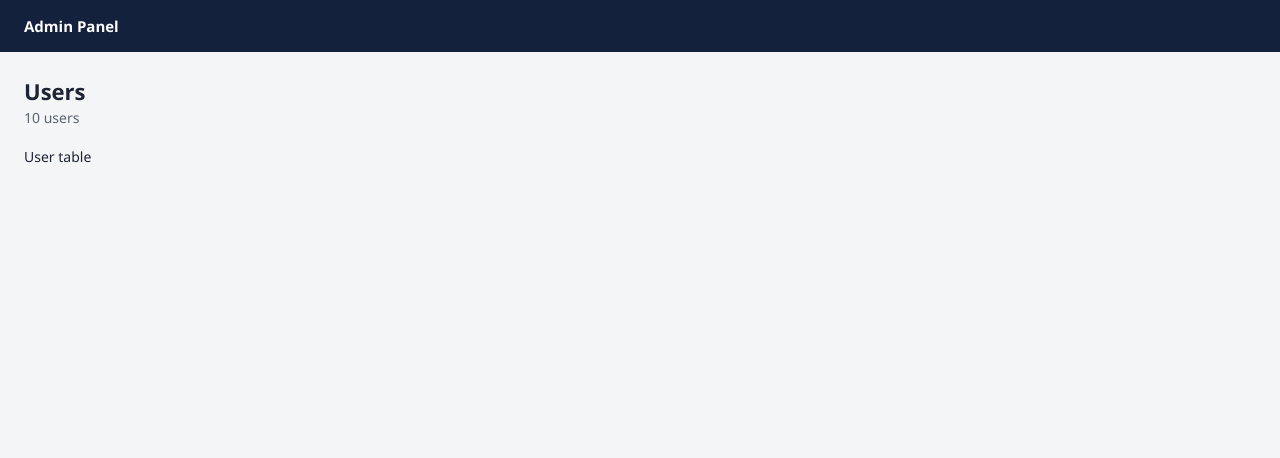
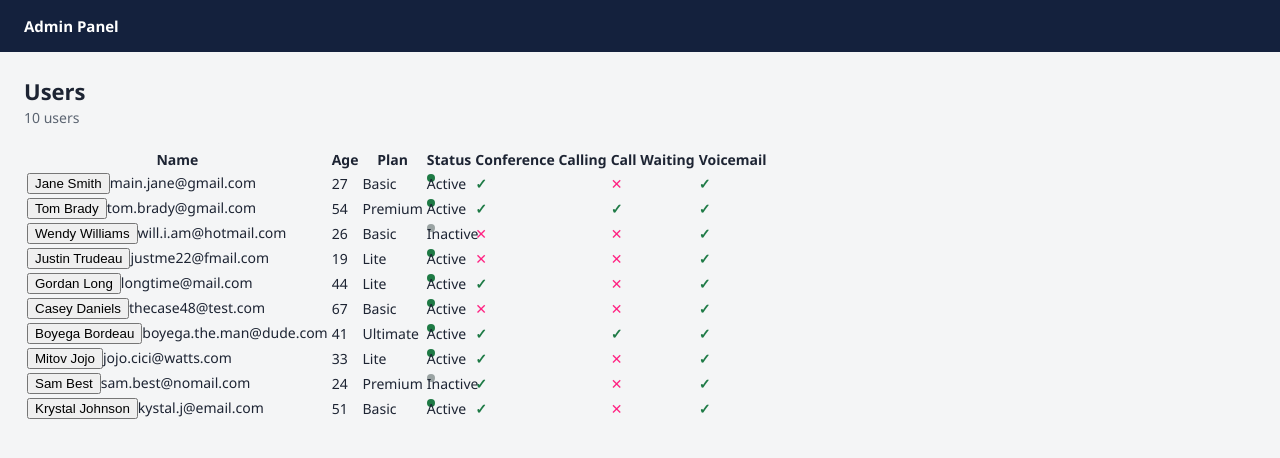
Before and after one commit to SafiullahRattar/mitel-assessment, an Angular app: page / in a window 1280 px wide. Shown: the top 458 px of the page. Built offline with nearby package versions, Linux system fonts and the light colour scheme.

Commit message:
add user table component

```diff
--- a/src/app/app.html
+++ b/src/app/app.html
@@ -21,6 +21,6 @@
       <button type="button" class="link" (click)="srvc.reload()">Reload Users</button>
     </div>
   } @else {
-    <p>User table</p>
+    <app-user-table [users]="srvc.users()"/>
   }
 </main>
--- a/src/app/app.ts
+++ b/src/app/app.ts
@@ -1,9 +1,10 @@
 import { Component, inject, signal } from '@angular/core';
 import { RouterOutlet } from '@angular/router';
 import { UserService } from './users/user.service';
+import { UserTable } from './users/user-table/user-table';
 
 @Component({
-  imports: [RouterOutlet],
+  imports: [UserTable],
   selector: 'app-root',
   styleUrl: './app.css',
   templateUrl: './app.html',
--- /dev/null
+++ b/src/app/users/user-drawer/user-drawer.html
@@ -0,0 +1 @@
+<p>user-drawer works!</p>
--- /dev/null
+++ b/src/app/users/user-table/user-table.html
@@ -0,0 +1,42 @@
+<div class="table-wrapper">
+  <table>
+    <thead>
+      <tr>
+        <th>Name</th>
+        <th class="num col-age">Age</th>
+        <th>Plan</th>
+        <th>Status</th>
+        @for (f of featureKeys; track f) {
+          <th class="feat">{{ featureLabels[f] }}</th>
+        }
+      </tr>
+    </thead>
+
+    <tbody>
+      @for (user of users(); track user.id) {
+        <tr>
+          <td>
+            <button type="button" class="name-btn">{{ user.name }}</button>
+            <span class="sub">{{ user.email }}</span>
+          </td>
+          <td class="num col-age">{{ user.age }}</td>
+          <td>{{ user.plan.type | titlecase }}</td>
+          <td>
+            <span class="dot" [class.active]="user.plan.status == 'active'">{{
+              user.plan.status | titlecase
+            }}</span>
+          </td>
+          @for (f of featureKeys; track f) {
+            <td class="feat">
+              @if (user.plan.features[f]) {
+                <span class="yes">✓</span>
+              } @else {
+                <span class="no">✕</span>
+              }
+            </td>
+          }
+        </tr>
+      }
+    </tbody>
+  </table>
+</div>
--- /dev/null
+++ b/src/app/users/user-table/user-table.ts
@@ -0,0 +1,17 @@
+import { TitleCasePipe } from '@angular/common';
+import { Component, input } from '@angular/core';
+import { FEATURE_KEYS, FEATURE_LABELS_TO_SHOW, User } from '../user.model';
+
+@Component({
+  imports: [TitleCasePipe],
+  selector: 'app-user-table',
+  styleUrl: './user-table.css',
+  templateUrl: './user-table.html',
+})
+export class UserTable {
+  readonly users = input.required<User[]>();
+
+  readonly featureKeys = FEATURE_KEYS;
+  readonly featureLabels = FEATURE_LABELS_TO_SHOW;
+
+}
--- a/src/styles.css
+++ b/src/styles.css
@@ -26,3 +26,25 @@ body {
   text-decoration: underline;
   cursor: pointer;
 }
+
+.dot {
+  display: inline-block;
+  width: 8px;
+  height: 8px;
+  margin-right: 6px;
+  border-radius: 50%;
+  background: #9aa3a3;
+}
+
+.dot.active {
+  background: #1e7a45;
+}
+
+.yes {
+  color: #1e7a46;
+  font-weight: 700;
+}
+
+.no {
+  color: #ff2182;
+}
```
Also changed, not shown: src/app/users/user-drawer/user-drawer.ts (added, +9 -0 lines), src/app/users/user-drawer/user-drawer.css (added), src/app/users/user-table/user-table.css (added), 2 other files (tests, documents, lock files or other folders).
